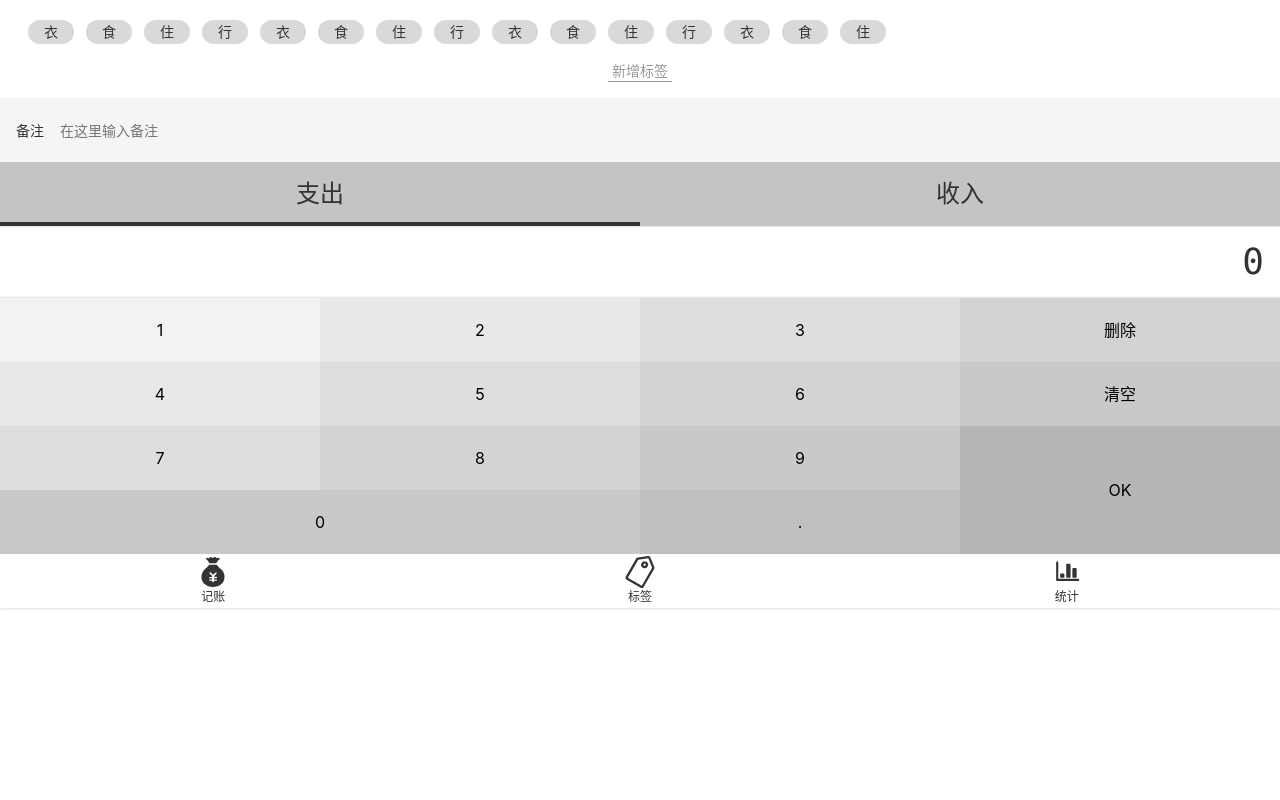
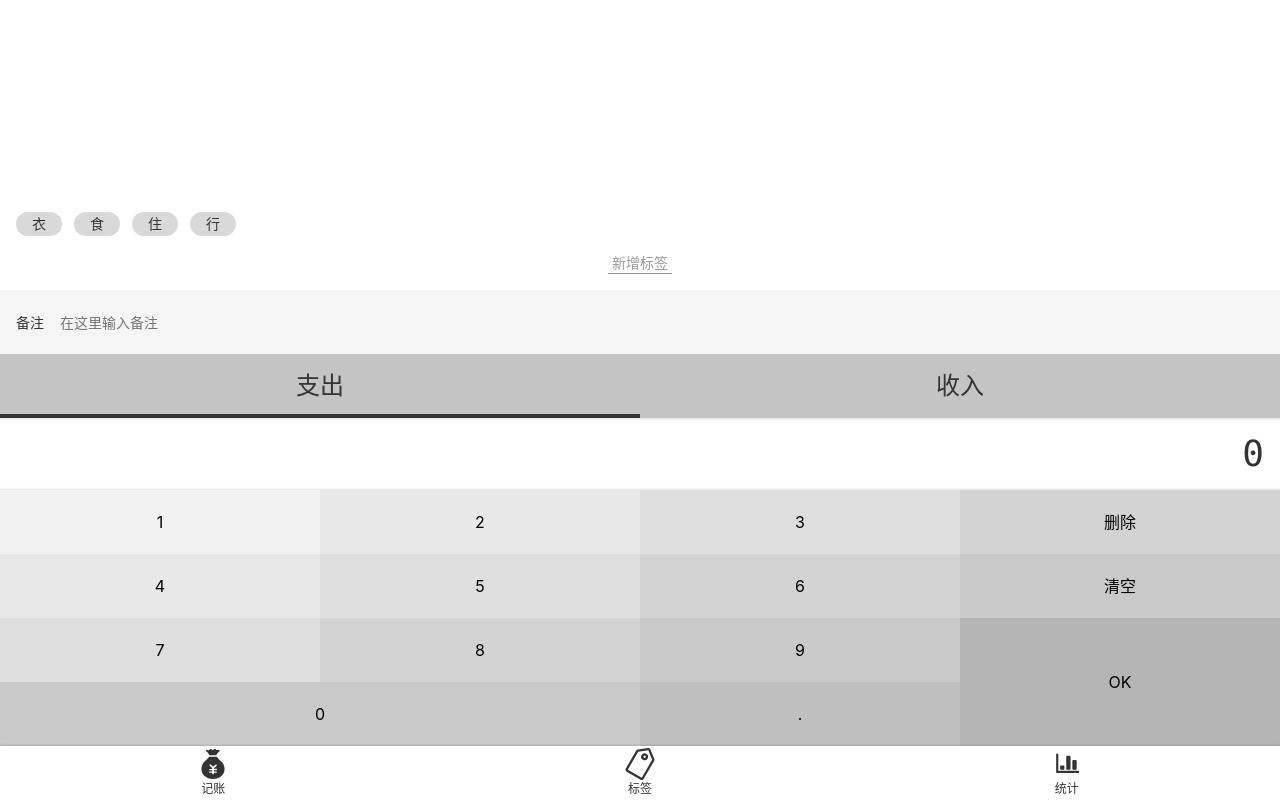
Before and after one commit to ywszm/Quick-Note, a Vue app: page /#/money in a window 1280 px wide. Built offline with nearby package versions, Linux system fonts and the light colour scheme.

Commit message:
完成 Tags 组件

```diff
--- a/public/index.html
+++ b/public/index.html
@@ -3,16 +3,10 @@
 <head>
   <meta charset="utf-8">
   <meta http-equiv="X-UA-Compatible" content="IE=edge">
-  <meta name="viewport"
-        content="width=device-width,initial-scale=1,minimum-scale=1,maximum-scale=1,user-scalable=no,viewport-fit=cover">
+  <meta name="viewport" content="width=device-width,initial-scale=1,minimum-scale=1,maximum-scale=1,user-scalable=no,viewport-fit=cover">
   <title><%= htmlWebpackPlugin.options.title %></title>
 </head>
 <body>
-<noscript>
-  <strong>We're sorry but <%= htmlWebpackPlugin.options.title %> doesn't work properly without JavaScript enabled.
-    Please enable it to continue.</strong>
-</noscript>
 <div id="app"></div>
-<!-- built files will be auto injected -->
 </body>
 </html>
--- a/src/components/Layout.vue
+++ b/src/components/Layout.vue
@@ -16,7 +16,7 @@
 </script>
 
 <style lang="scss" scoped>
-  .nav-wrapper {
+  .layout-wrapper {
     display: flex;
     flex-direction: column;
     height: 100vh;
--- a/src/components/Money/Tags.vue
+++ b/src/components/Money/Tags.vue
@@ -1,33 +1,46 @@
 <template>
   <div class="tags">
     <div class="new">
-      <button>新增标签</button>
+      <button @click="create">新增标签</button>
     </div>
     <ul class="current">
-      <li>衣</li>
-      <li>食</li>
-      <li>住</li>
-      <li>行</li>
-      <li>衣</li>
-      <li>食</li>
-      <li>住</li>
-      <li>行</li>
-      <li>衣</li>
-      <li>食</li>
-      <li>住</li>
-      <li>行</li>
-      <li>衣</li>
-      <li>食</li>
-      <li>住</li>
-
+      <li v-for="tag in dataSource" :key="tag"
+          :class="{selected: selectedTags.indexOf(tag)>=0}"
+          @click="toggle(tag)">{{tag}}
+      </li>
     </ul>
   </div>
 </template>
 
 <script lang="ts">
-  export default {
-    name: 'Tags'
-  };
+  import Vue from 'vue';
+  import {Component, Prop} from 'vue-property-decorator';
+
+  @Component
+  export default class Tags extends Vue {
+    @Prop() readonly dataSource: string[] | undefined;
+    selectedTags: string[] = [];
+
+    toggle(tag: string) {
+      const index = this.selectedTags.indexOf(tag);
+      if (index >= 0) {
+        this.selectedTags.splice(index, 1);
+      } else {
+        this.selectedTags.push(tag);
+      }
+    }
+
+    create() {
+      const name = window.prompt('请输入标签名');
+      if (name === '') {
+        window.alert('标签名不能为空');
+      } else if (this.dataSource) {
+        this.$emit('update:dataSource',
+          [...this.dataSource, name]);
+      }
+    }
+
+  }
 </script>
 
 <style lang="scss" scoped>
@@ -43,14 +56,20 @@
       flex-wrap: wrap;
 
       > li {
-        background: #d9d9d9;
+        $bg: #d9d9d9;
+        background: $bg;
         $h: 24px;
         height: $h;
         line-height: $h;
         border-radius: $h/2;
         padding: 0 16px;
-        margin-left: 12px;
+        margin-right: 12px;
         margin-top: 4px;
+
+        &.selected {
+          background: darken($bg, 50%);
+          color: white;
+        }
       }
     }
 
--- a/src/router/index.ts
+++ b/src/router/index.ts
@@ -1,5 +1,5 @@
 import Vue from 'vue';
-import VueRouter, {RouteConfig} from 'vue-router';
+import VueRouter from 'vue-router';
 import Money from '@/views/Money.vue';
 import Labels from '@/views/Labels.vue';
 import Statistics from '@/views/Statistics.vue';
@@ -7,7 +7,7 @@ import NotFound from '@/views/NotFound.vue';
 
 Vue.use(VueRouter);
 
-const routes: Array<RouteConfig> = [
+const routes = [
   {
     path: '/',
     redirect: '/money'
--- a/src/views/Money.vue
+++ b/src/views/Money.vue
@@ -3,20 +3,25 @@
     <NumberPad/>
     <Types/>
     <Notes/>
-    <Tags/>
+    <Tags :data-source.sync="tags"/>
   </Layout>
 </template>
 
-<script lang="ts">
-  import NumberPad from '@/components/Money/NumberPad.vue';
-  import Types from '@/components/Money/Types.vue';
-  import Notes from '@/components/Money/Notes.vue';
-  import Tags from '@/components/Money/Tags.vue';
+<script>
+  import NumberPad from '@/components/Money/NumberPad.vue'
+  import Types from '@/components/Money/Types.vue'
+  import Notes from '@/components/Money/Notes.vue'
+  import Tags from '@/components/Money/Tags.vue'
 
   export default {
     name: 'Money',
-    components: {Tags, Notes, Types, NumberPad},
-  };
+    components: { Tags, Notes, Types, NumberPad },
+    data() {
+      return {
+        tags: ['衣', '食', '住', '行']
+      }
+    }
+  }
 </script>
 
 <style lang="scss">
```
Also changed, not shown: src/views/Home.vue (indentation only).
